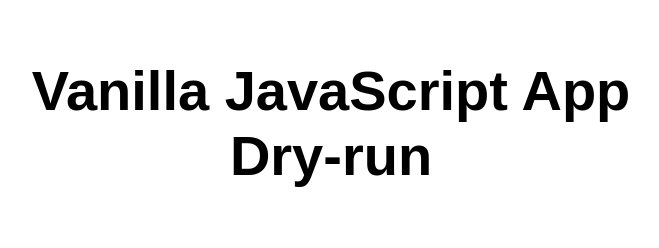
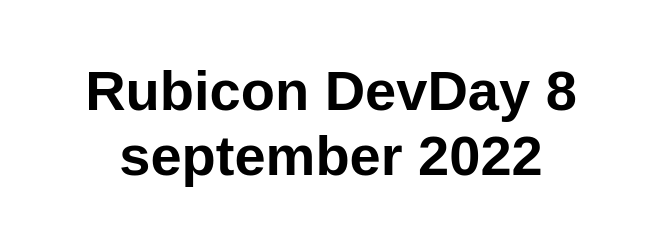
Before and after one commit to schaijkw/swabasic, a website: page src/index.html in a window 1280 px wide. Shown: the whole page, without its empty margins (309-968 px from the left). Drawn offline with Linux system fonts and the light colour scheme.

Commit message:
Update index.html

```diff
--- a/src/index.html
+++ b/src/index.html
@@ -5,12 +5,12 @@
   <meta charset="UTF-8">
   <meta name="viewport" content="width=device-width, initial-scale=1.0">
   <link rel="stylesheet" href="styles.css">
-  <title>Vanilla JavaScript App</title>
+  <title>Rubicon DevDay</title>
 </head>
 
 <body>
   <main>
-    <h1>Vanilla JavaScript App Dry-run</h1>
+    <h1>Rubicon DevDay 8 september 2022</h1>
   </main>
 </body>
 
```
